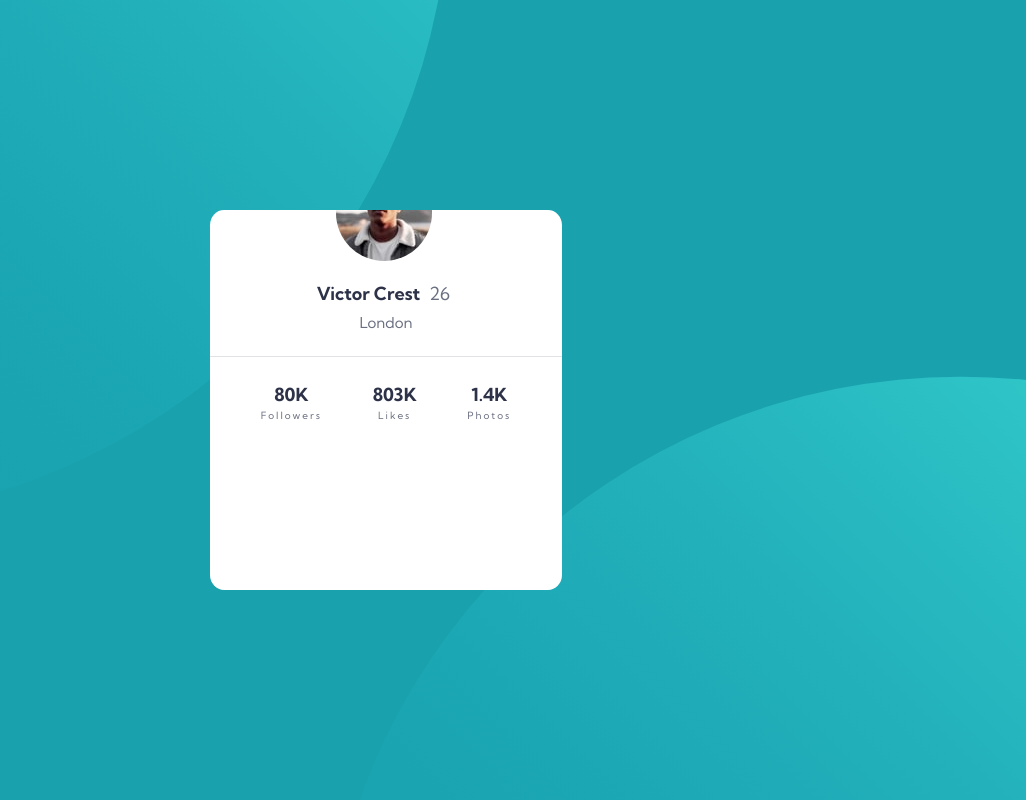
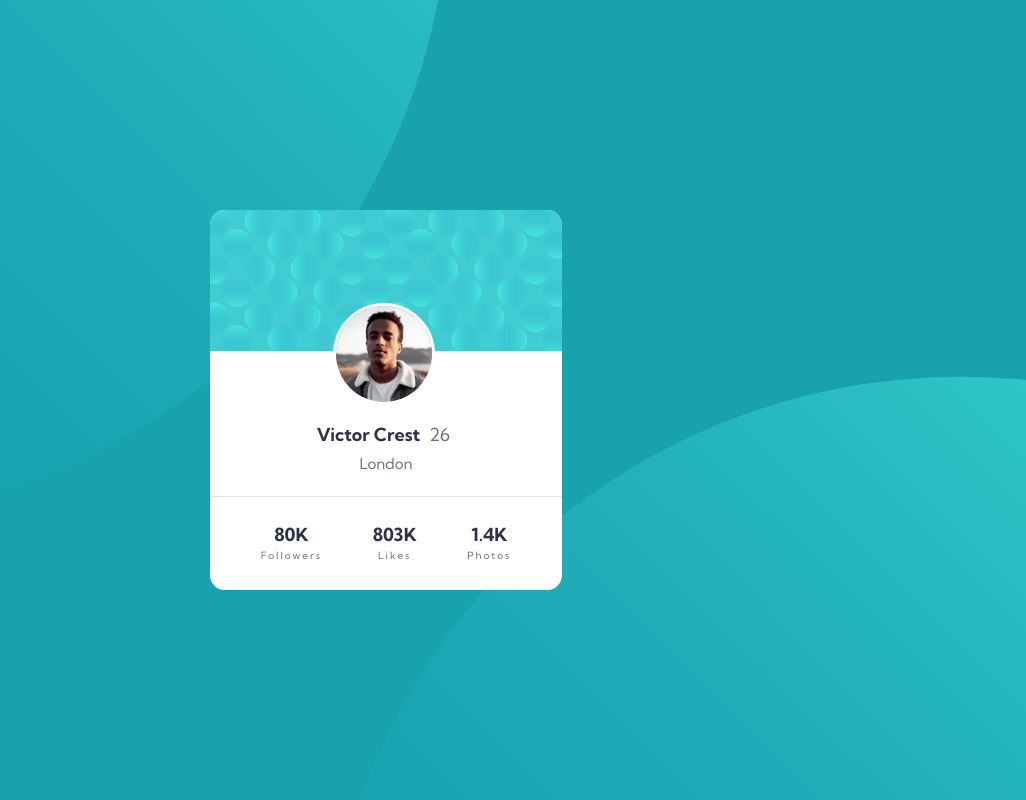
Before and after one commit to iulias17/profile-card-component, a plain HTML site: page index.html in a window 1280 px wide. Shown: the whole page, without its empty margins (254-1280 px from the left). Drawn offline with Linux system fonts and the light colour scheme; the site is published under a folder, as on GitHub Pages, so addresses that start at the root find nothing.

Commit message:
Update index.html

```diff
--- a/index.html
+++ b/index.html
@@ -12,7 +12,7 @@
     <body>
         <main>
             <div class="flex">
-                <img src="/images/bg-pattern-card.svg" alt="" aria-hidden="true" class="pattern">
+                <img src="./images/bg-pattern-card.svg" alt="" aria-hidden="true" class="pattern">
                 <div class="avatar">
                     <img src="./images/image-victor.jpg" alt="thumbnail-victor">
                 </div>
```
